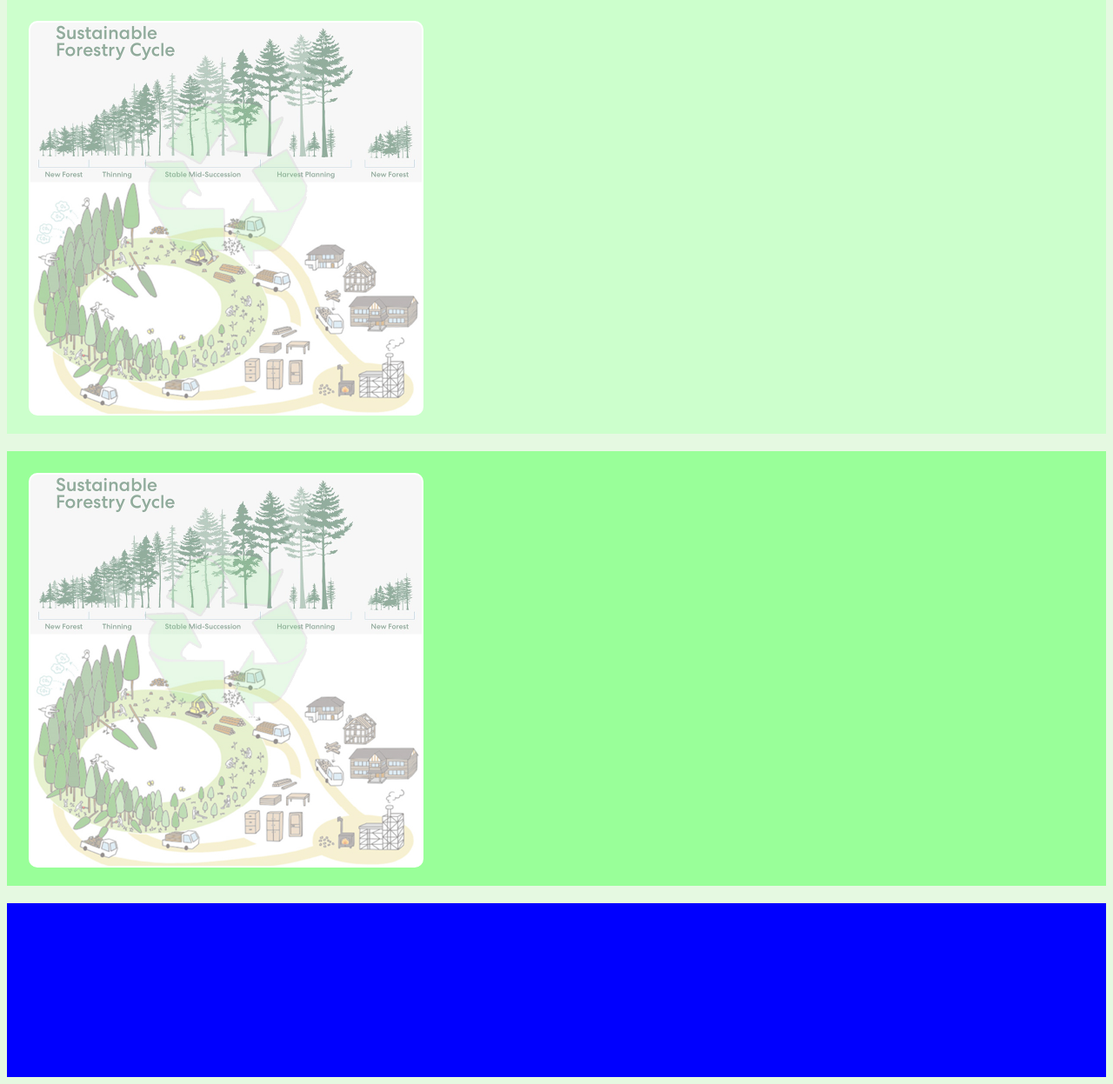
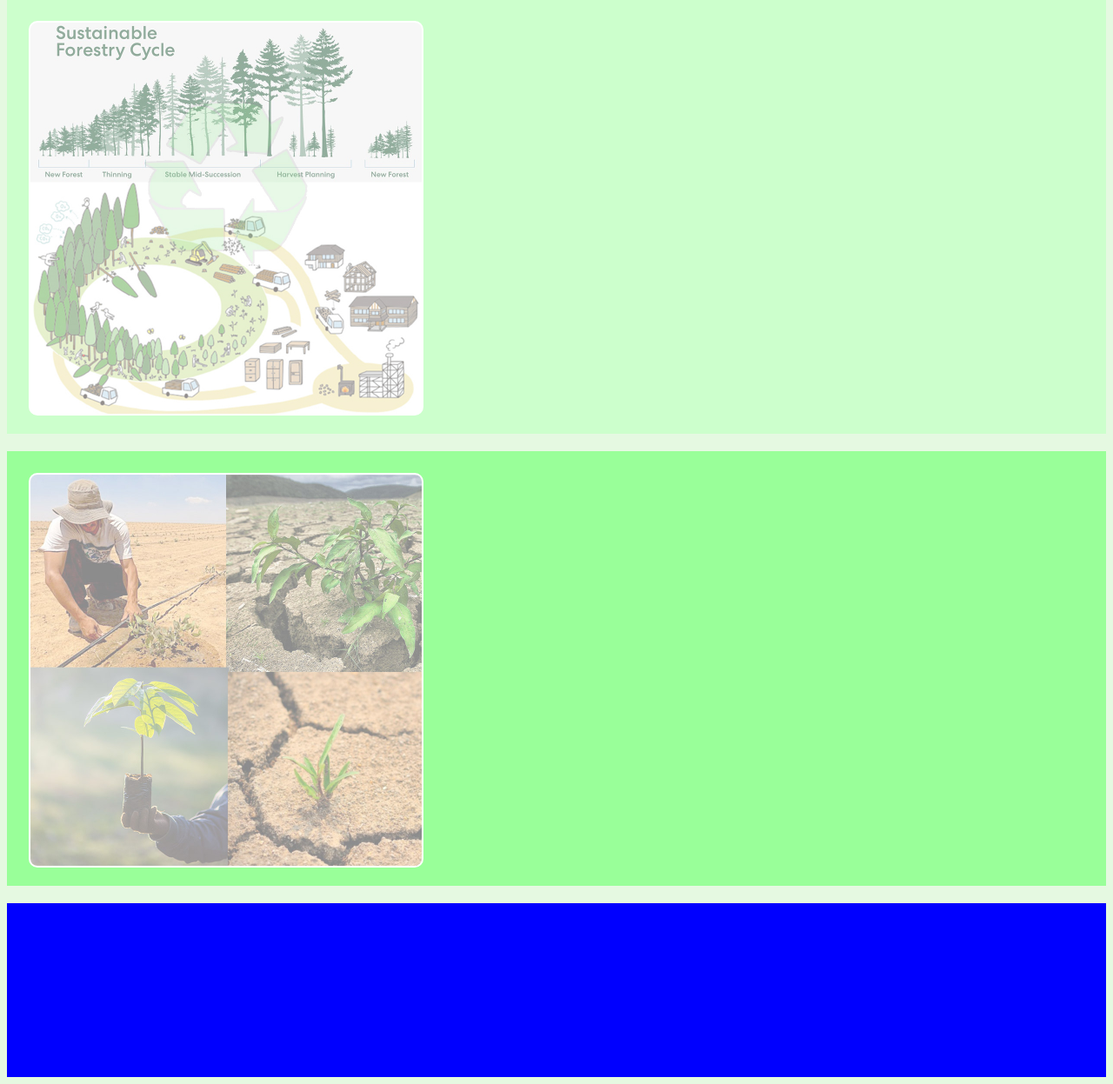
Before and after one commit to uditha-s/planting.greenvibes.lk, a PHP site: page /green.html in a window 1280 px wide. Shown: the part 2027-3274 px from the top of the page at 87% size. Run offline with PHP 8.4, Linux system fonts and the light colour scheme.

Commit message:
adding background image for "niya" division

```diff
--- a/New folder (8)/green.css
+++ b/New folder (8)/green.css
@@ -308,3 +308,14 @@ border-radius: 10px;
 	margin-top:10%
 	background-color:black;
 }
+.niya{
+width:450px;
+	height:450px;
+	overflow:hidden;
+	background-color:;
+	border:2px solid white;
+margin-left:25px;
+margin-top:25px;
+background-image:url("w3.jpg");
+background-size:cover;
+border-radius: 10px;
--- a/New folder (8)/green.html
+++ b/New folder (8)/green.html
@@ -61,7 +61,7 @@
 </div>
 
 <div class="wd">
-<div class="forest"></div>
+<div class="niya"></div>
 
 </div>
 <div class="down"></div>
```
Also changed, not shown: New folder (8)/w3.jpg (added).
